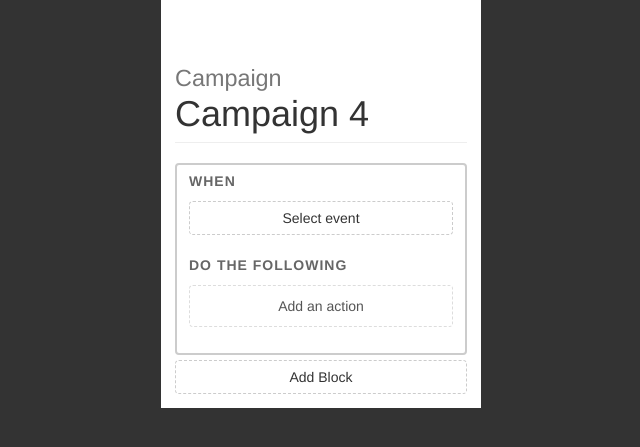
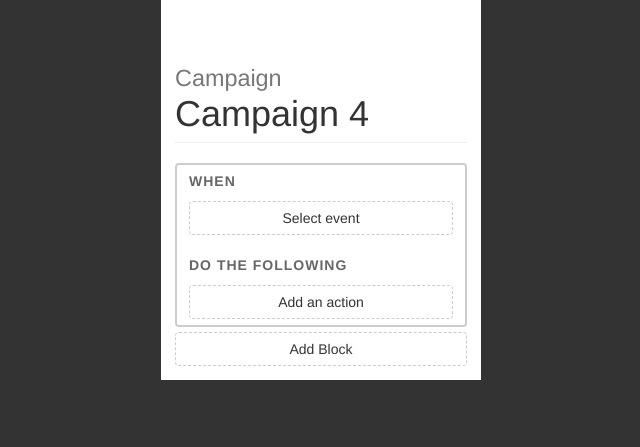
Before and after one commit to praekelt/numi-prototypes, a Jekyll site: the page built from campaigns/edit-2.html, in a window 1280 px wide. Shown: the top 447 px of the page, without its empty margins (319-959 px from the left). Built offline with Jekyll 4.4.1, drawn with Linux system fonts in a browser that asks for light colours; nearby versions of some CDN libraries.

Commit message:
de-listify the when action slot

```diff
--- a/campaigns/edit-2.html
+++ b/campaigns/edit-2.html
@@ -17,9 +17,7 @@ layout: default
 
     <p class="nm-block-title text-left">Do the following</p>
 
-    <div class="list-group">
-      <a href="#" class="list-group-item nm-btn-placeholder">Add an action</a>
-    </div>
+    <a href="#" class="btn btn-default btn-block nm-btn-placeholder">Add an action</a>
   </div>
 
   <a class="btn btn-default btn-block nm-btn-placeholder" href="{{ site.baseurl }}/{{ include.href }}">Add Block</a>
--- a/campaigns/edit-3.html
+++ b/campaigns/edit-3.html
@@ -21,9 +21,7 @@ layout: default
 
     <p class="nm-block-title text-left">Do the following</p>
 
-    <div class="list-group">
-      <a href="#" class="list-group-item nm-btn-placeholder">Add an action</a>
-    </div>
+    <a href="#" class="btn btn-default btn-block nm-btn-placeholder">Add an action</a>
   </div>
 
   <a class="btn btn-default btn-block nm-btn-placeholder" href="{{ site.baseurl }}/{{ include.href }}">Add Block</a>
--- a/campaigns/edit-4.html
+++ b/campaigns/edit-4.html
@@ -16,14 +16,11 @@ layout: default
 
       <a class="btn btn-default btn-block" href="{{ site.baseurl }}/campaigns/choose-channel.html">*120*3#</a>
     </div>
-
     <br/>
 
     <p class="nm-block-title text-left">Do the following</p>
 
-    <div class="list-group">
-      <a href="#" class="list-group-item nm-btn-placeholder">Add an action</a>
-    </div>
+    <a href="" class="btn btn-default btn-block nm-btn-placeholder">Add an action</a>
   </div>
 
   <a class="btn btn-default btn-block nm-btn-placeholder" href="{{ site.baseurl }}/{{ include.href }}">Add Block</a>
```
